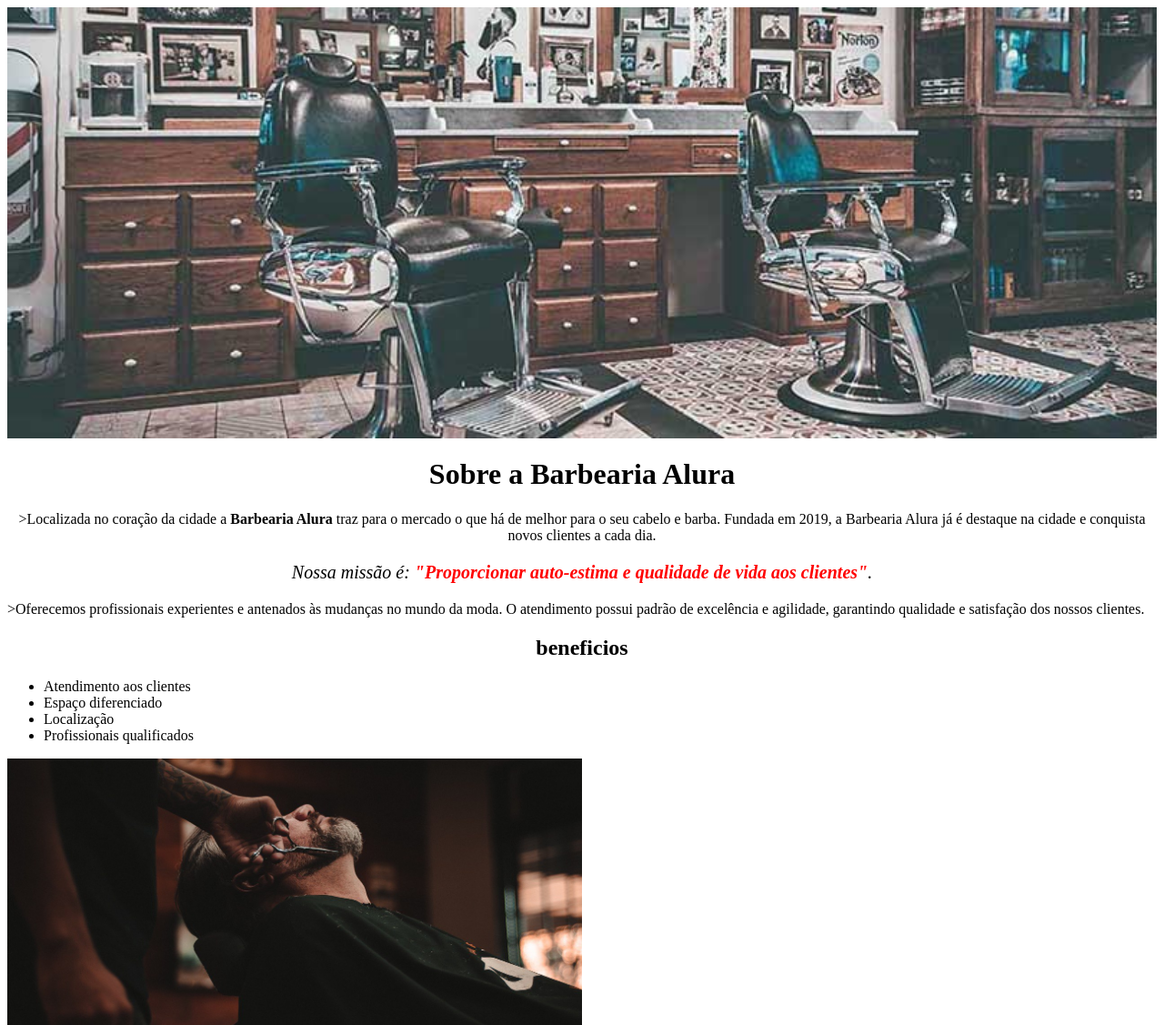
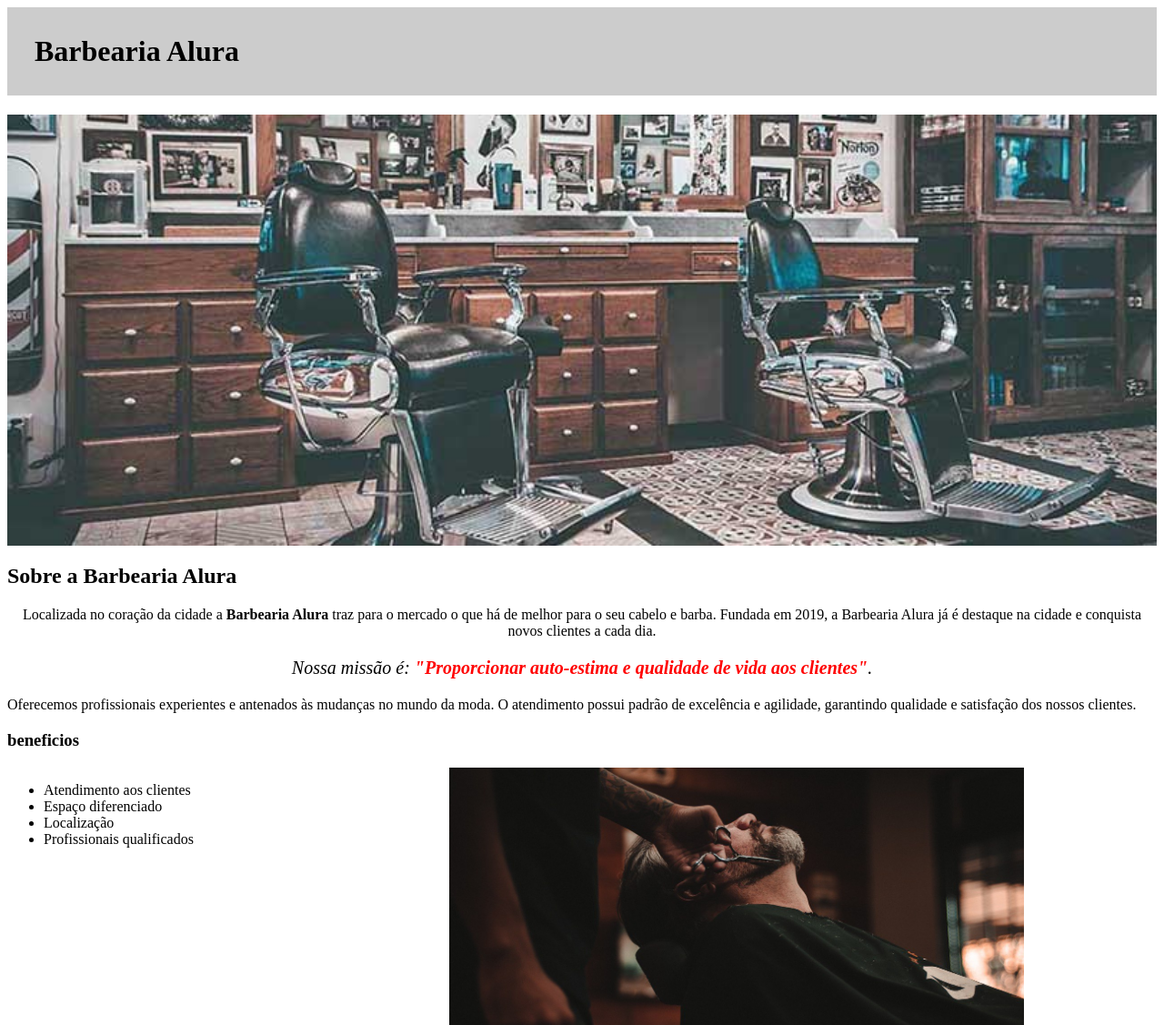
Before and after one commit to nathaligiehl/html-css, a plain HTML site: page index.html in a window 1280 px wide. Shown: the top 1127 px of the page at 91% size. Drawn offline with Linux system fonts and the light colour scheme.

Commit message:
Add files via upload

```diff
--- a/index.html
+++ b/index.html
@@ -8,21 +8,24 @@
 </head>
 
 <body>
-    <img  id="banner" src="banner.jpg">
+         <header>
+             <h1 class="titulo principal">Barbearia Alura</h1>
+         </header>
+        <img  id="banner" src="banner.jpg">
         <div classe="principal">
-           <h1 style="text-align: center">Sobre a Barbearia Alura</h1>
+           <h2 class="titulo centralizado">Sobre a Barbearia Alura</h2>
 
-           <p style="text-align: center">>Localizada no coração da cidade a <strong>Barbearia Alura</strong> traz para o mercado o que há de melhor para o seu cabelo e barba.
+           <p style="text-align: center">Localizada no coração da cidade a <strong>Barbearia Alura</strong> traz para o mercado o que há de melhor para o seu cabelo e barba.
          Fundada em 2019, a Barbearia Alura já é destaque na cidade e conquista novos clientes a cada dia.</p>
 
            <p style="font-size: 20px; text-align: center;"><em>Nossa missão é: <strong>"Proporcionar auto-estima e qualidade de vida aos clientes"</strong>.</em></p>
 
-           <p style="text-align: center"></p>>Oferecemos profissionais experientes e antenados às mudanças no mundo da moda.
+           <p style="text-align: center"></p>Oferecemos profissionais experientes e antenados às mudanças no mundo da moda.
             O atendimento possui padrão de excelência e agilidade, garantindo qualidade e satisfação dos nossos clientes.</p>
         </div>
 
         <div classe="beneficios">
-            <h2>beneficios</h2>
+            <h3 class="titulo centralizado">beneficios</h3>
 
           <ul>
             <li classe="itens"> Atendimento aos clientes</li>
--- a/style.css
+++ b/style.css
@@ -6,11 +6,16 @@ body {
     width: 100%;
 }
 
-.principal {
-    background: #CCCCCC
+.principal{
+    background: #CCCCCC;
+    padding:30px;
 }
 
-h1 {
+.titulo-principal {
+    padding-left: 20px;
+}
+
+.titulo-centralizado {
     text-align: center
 }
 
@@ -24,20 +29,24 @@ p {
 
 em strong {
     color: #FF0000;
-}]
+}
 
-.itens {
+.itens{
     font-style: italic;
 }
 
-.beneficios {
+.benefícios{
     background: #FFFFFF;
+    padding: 20px;
 }
 
-h2 {
-    text-align: center;
+ul{
+    display: inline-block;
+    vertical-align: top;
+    width:20%;
+    margin-right: 15%;
 }
 
-.imagembeneficios {
+.imagembeneficios{
     width: 50%;
 }
```
